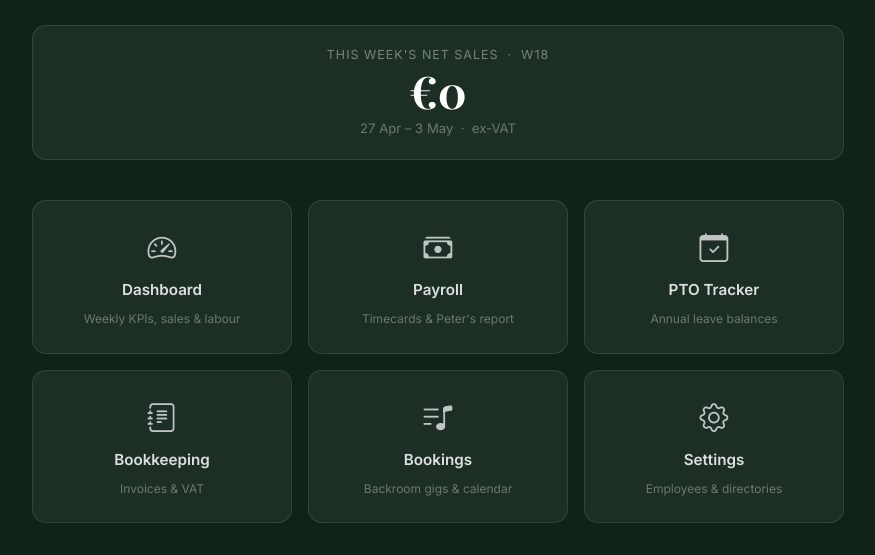
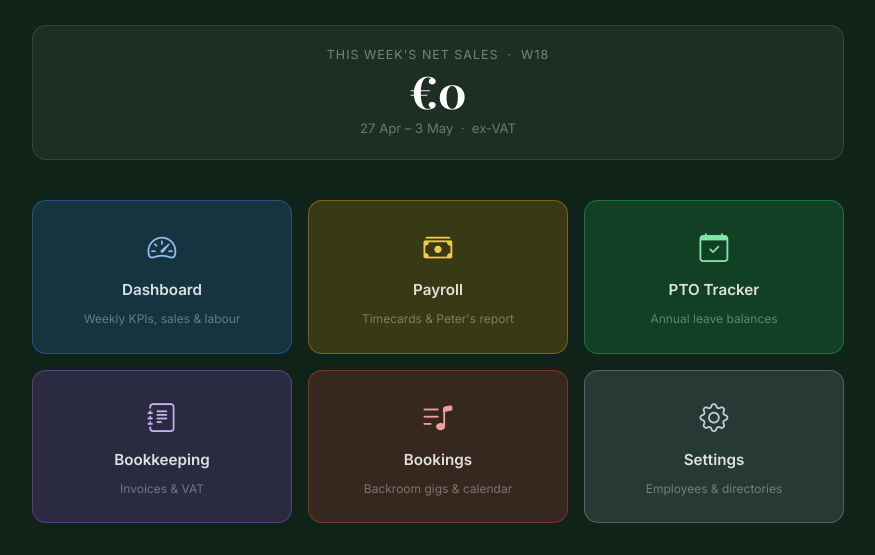
Before and after one commit to SorayaKMC/cobblestone-pub-, a Flask app: page / in a window 1280 px wide. Shown: the part 292-847 px from the top of the page, without its empty margins (202-1077 px from the left). Run offline with Flask 3, Linux system fonts and the light colour scheme; data comes from the database, SQL or seed files in the repository; data that the repository does not hold is empty.

Commit message:
Give each landing page card its own colour
- Dashboard: blue
- Payroll: amber/gold (money)
- PTO: green (rest)
- Bookkeeping: purple (paperwork)
- Bookings: red/coral (live music)
- Settings: slate (utility)

Subtle tinted backgrounds with matching coloured icons; borders and
backgrounds saturate on hover. Reads cleanly on the dark green
landing-page background.

Co-Authored-By: Claude Opus 4.7 (1M context) <noreply@anthropic.com>

```diff
--- a/templates/home.html
+++ b/templates/home.html
@@ -134,16 +134,40 @@
         }
 
         .nav-card:hover {
-            background: rgba(255,255,255,0.12);
-            border-color: rgba(255,255,255,0.25);
-            color: #ffffff;
             transform: translateY(-2px);
             text-decoration: none;
+            color: #ffffff;
         }
+
+        /* Each module its own colour. Subtle tints so they read on the
+           dark green background; saturate on hover. */
+        .nav-card.card-dashboard    { background: rgba(59, 130, 246, 0.18); border-color: rgba(59, 130, 246, 0.4); }
+        .nav-card.card-dashboard:hover    { background: rgba(59, 130, 246, 0.32); border-color: rgba(59, 130, 246, 0.7); }
+        .nav-card.card-dashboard .nav-card-icon { color: #93c5fd; }
+
+        .nav-card.card-payroll      { background: rgba(245, 158, 11, 0.18); border-color: rgba(245, 158, 11, 0.4); }
+        .nav-card.card-payroll:hover      { background: rgba(245, 158, 11, 0.32); border-color: rgba(245, 158, 11, 0.7); }
+        .nav-card.card-payroll .nav-card-icon { color: #fcd34d; }
+
+        .nav-card.card-pto          { background: rgba(34, 197, 94, 0.18); border-color: rgba(34, 197, 94, 0.4); }
+        .nav-card.card-pto:hover          { background: rgba(34, 197, 94, 0.32); border-color: rgba(34, 197, 94, 0.7); }
+        .nav-card.card-pto .nav-card-icon { color: #86efac; }
+
+        .nav-card.card-bookkeeping  { background: rgba(168, 85, 247, 0.18); border-color: rgba(168, 85, 247, 0.4); }
+        .nav-card.card-bookkeeping:hover  { background: rgba(168, 85, 247, 0.32); border-color: rgba(168, 85, 247, 0.7); }
+        .nav-card.card-bookkeeping .nav-card-icon { color: #d8b4fe; }
+
+        .nav-card.card-bookings     { background: rgba(239, 68, 68, 0.18); border-color: rgba(239, 68, 68, 0.4); }
+        .nav-card.card-bookings:hover     { background: rgba(239, 68, 68, 0.32); border-color: rgba(239, 68, 68, 0.7); }
+        .nav-card.card-bookings .nav-card-icon { color: #fca5a5; }
+
+        .nav-card.card-settings     { background: rgba(148, 163, 184, 0.18); border-color: rgba(148, 163, 184, 0.4); }
+        .nav-card.card-settings:hover     { background: rgba(148, 163, 184, 0.32); border-color: rgba(148, 163, 184, 0.7); }
+        .nav-card.card-settings .nav-card-icon { color: #cbd5e1; }
 
         .nav-card-icon {
             font-size: 1.8rem;
-            opacity: 0.85;
+            opacity: 0.95;
         }
 
         .nav-card-label {
@@ -202,32 +226,32 @@
 
         <!-- Navigation cards -->
         <div class="nav-grid">
-            <a href="/dashboard" class="nav-card">
+            <a href="/dashboard" class="nav-card card-dashboard">
                 <div class="nav-card-icon"><i class="bi bi-speedometer2"></i></div>
                 <div class="nav-card-label">Dashboard</div>
                 <div class="nav-card-desc">Weekly KPIs, sales & labour</div>
             </a>
-            <a href="/payroll" class="nav-card">
+            <a href="/payroll" class="nav-card card-payroll">
                 <div class="nav-card-icon"><i class="bi bi-cash-stack"></i></div>
                 <div class="nav-card-label">Payroll</div>
                 <div class="nav-card-desc">Timecards & Peter's report</div>
             </a>
-            <a href="/pto" class="nav-card">
+            <a href="/pto" class="nav-card card-pto">
                 <div class="nav-card-icon"><i class="bi bi-calendar-check"></i></div>
                 <div class="nav-card-label">PTO Tracker</div>
                 <div class="nav-card-desc">Annual leave balances</div>
             </a>
-            <a href="/bookkeeping" class="nav-card">
+            <a href="/bookkeeping" class="nav-card card-bookkeeping">
                 <div class="nav-card-icon"><i class="bi bi-journal-text"></i></div>
                 <div class="nav-card-label">Bookkeeping</div>
                 <div class="nav-card-desc">Invoices & VAT</div>
             </a>
-            <a href="/bookings" class="nav-card">
+            <a href="/bookings" class="nav-card card-bookings">
                 <div class="nav-card-icon"><i class="bi bi-music-note-list"></i></div>
                 <div class="nav-card-label">Bookings</div>
                 <div class="nav-card-desc">Backroom gigs & calendar</div>
             </a>
-            <a href="/settings" class="nav-card">
+            <a href="/settings" class="nav-card card-settings">
                 <div class="nav-card-icon"><i class="bi bi-gear"></i></div>
                 <div class="nav-card-label">Settings</div>
                 <div class="nav-card-desc">Employees & directories</div>
```
